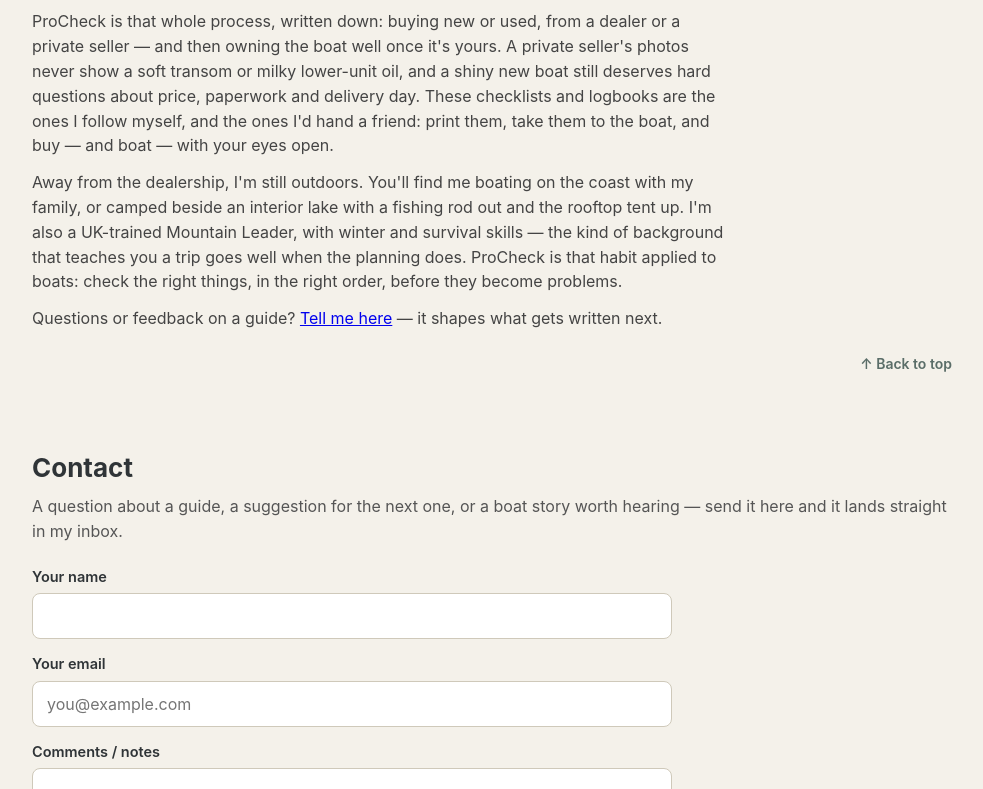
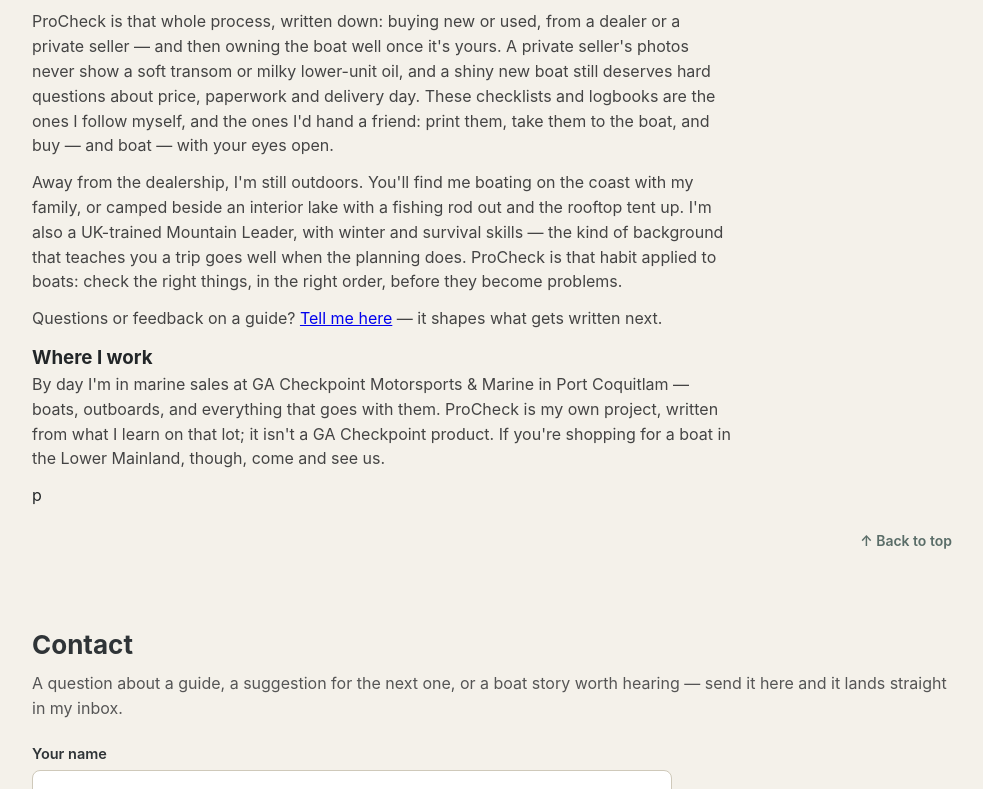
Before and after one commit to ProCheckMarine/procheckmarine.com, a plain HTML site: page index.html in a window 1280 px wide. Shown: the part 5474-6263 px from the top of the page, without its empty margins (148-1131 px from the left). Drawn offline with Linux system fonts and the light colour scheme.

Commit message:
Add Where I work block to About

```diff
--- a/index.html
+++ b/index.html
@@ -311,6 +311,8 @@
     <p>ProCheck is that whole process, written down: buying new or used, from a dealer or a private seller — and then owning the boat well once it's yours. A private seller's photos never show a soft transom or milky lower-unit oil, and a shiny new boat still deserves hard questions about price, paperwork and delivery day. These checklists and logbooks are the ones I follow myself, and the ones I'd hand a friend: print them, take them to the boat, and buy — and boat — with your eyes open.</p>
     <p>Away from the dealership, I'm still outdoors. You'll find me boating on the coast with my family, or camped beside an interior lake with a fishing rod out and the rooftop tent up. I'm also a UK-trained Mountain Leader, with winter and survival skills — the kind of background that teaches you a trip goes well when the planning does. ProCheck is that habit applied to boats: check the right things, in the right order, before they become problems.</p>
     <p>Questions or feedback on a guide? <a href="https://forms.gle/VUCaTNqaGFD32rnU6">Tell me here</a> — it shapes what gets written next.</p>
+      <h3>Where I work</h3>
+    <p>By day I'm in marine sales at GA Checkpoint Motorsports &amp; Marine in Port Coquitlam — boats, outboards, and everything that goes with them. ProCheck is my own project, written from what I learn on that lot; it isn't a GA Checkpoint product. If you're shopping for a boat in the Lower Mainland, though, come and see us.</p>p
     <div class="to-top"><a href="#top">&uarr; Back to top</a></div>
   </section>
 
```
